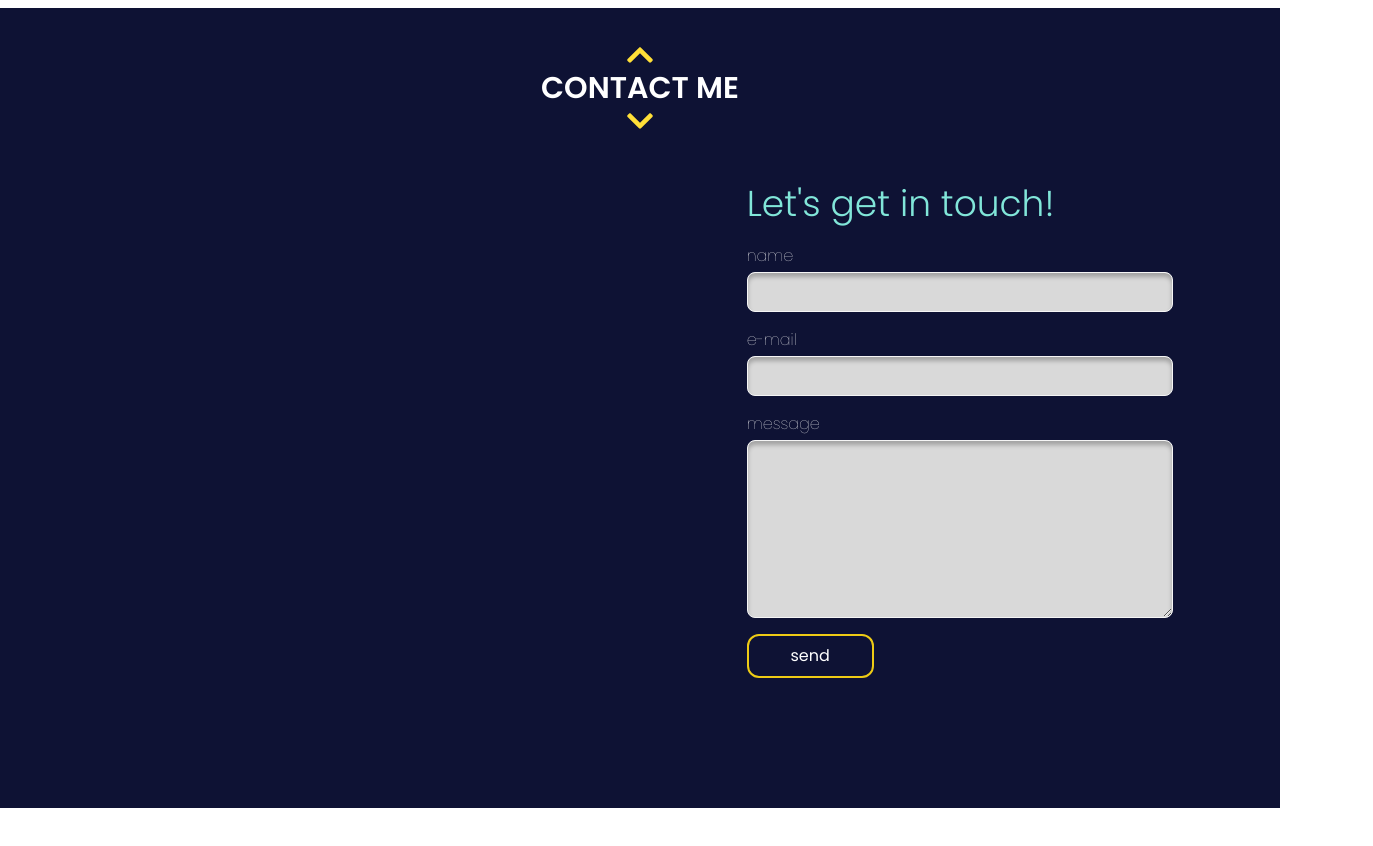
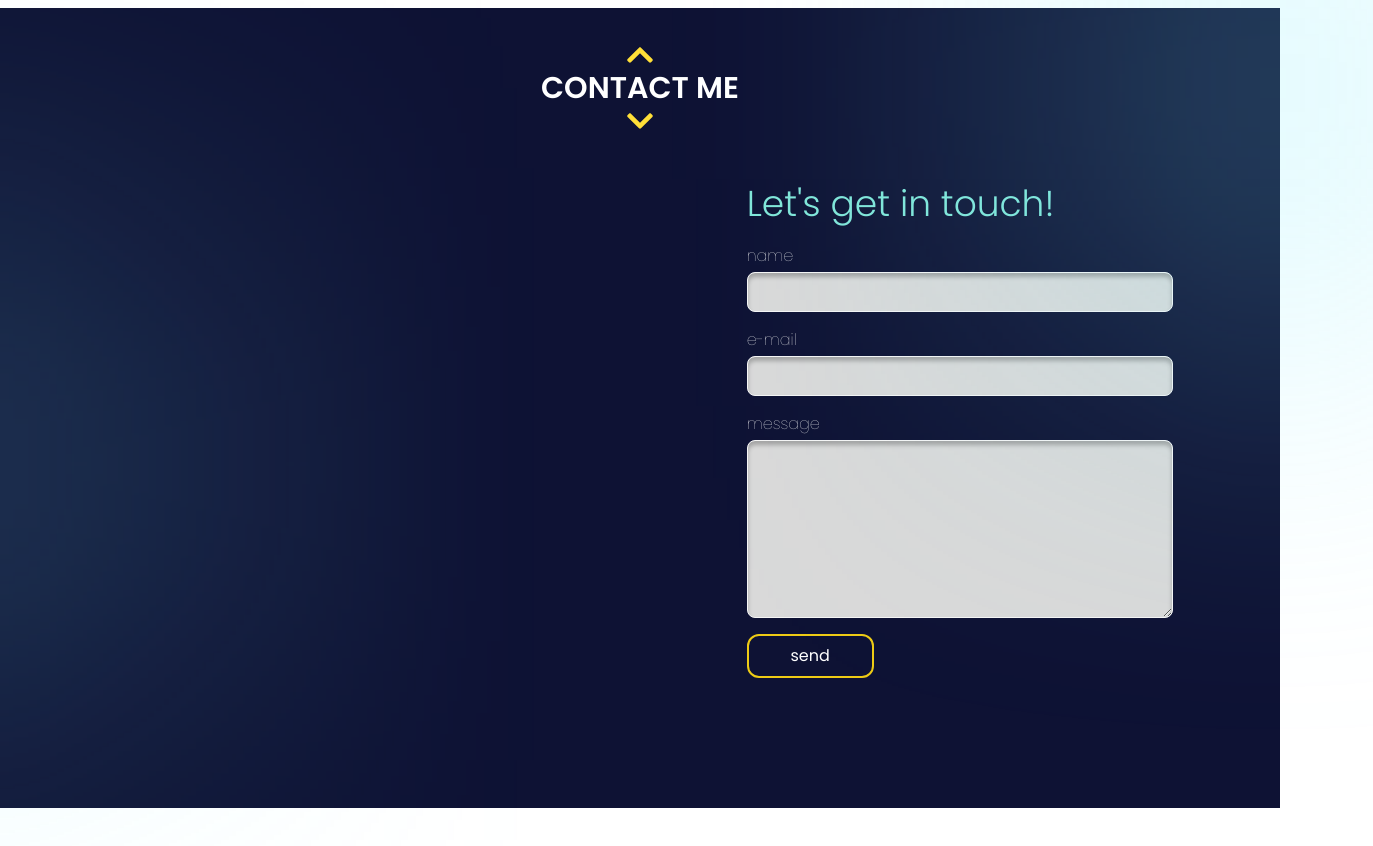
Before and after one commit to maciekpastuszak/mp-portfolio, a Next.js app: page /Contact in a window 1280 px wide. Shown: the whole page, 1373 px wide, since content can reach past the window. Built offline with nearby package versions, Linux system fonts and the light colour scheme.

Commit message:
minor adjustments

```diff
--- a/app/About/page.tsx
+++ b/app/About/page.tsx
@@ -1,3 +1,5 @@
+"use client"
+
 import React from 'react';
 import Strength from '../../components/Strength';
 import { strengthCards, techIcons } from '@/constants';
@@ -19,7 +21,7 @@ const About = ({ setSelectedPage }: Props) => {
     <section id="about" className="min-h-screen w-full py-8 bg-primary-dark gradient-aboutSection-top">
         <div className="relative inset-x-0 top-16 min-h-screen mx-auto w-5/6 flex items-start text-secondary-blue-300">
           <motion.div
-            variants={staggerContainer}
+            variants={staggerContainer()}
             initial="hidden"
             whileInView="show"
             viewport={{ once: false, amount: 0.25 }}
--- a/app/Contact/page.tsx
+++ b/app/Contact/page.tsx
@@ -50,7 +50,11 @@ const Contact = ({ setSelectedPage }: Props) => {
         <div className="flex justify-center mt-2 mb-4 pt-5">
             <Header title="Contact Me" />
         </div>
-      <div className="w-5/6 text-white flex flex-col mx-auto justify-end items-end">
+
+      <div className="relative w-5/6 text-white flex flex-col mx-auto justify-end items-end">
+
+        <div className="grad-contactSection-rt" />
+
        <form action="post" onSubmit={handleSubmit} className="w-5/6 sm:w-2/3 lg:w-2/5">
 
           <div className="my-5 flex">
@@ -92,6 +96,9 @@ const Contact = ({ setSelectedPage }: Props) => {
           </div>
           <button type="submit" disabled={loading} className="w-[127px] h-[44px] shrink-0 disabled:bg-gray-400 disabled:text-gray-100 rounded-xl border-2 border-accent-yellow-800 hover:bg-accent-yellow-800 hover:text-primary-dark-800">send</button>
        </form>
+
+       <div className="grad-contactSection-lb" />
+
       </div>
   </section>
   )
--- a/app/Hero/page.tsx
+++ b/app/Hero/page.tsx
@@ -87,7 +87,7 @@ const Hero = ({ setSelectedPage }: Props) => {
         </video>
       </div>
       <motion.div
-       variants={staggerContainer}
+       variants={staggerContainer()}
        initial="hidden"
        whileInView="show"
        viewport={{ once: false, amount: 0.25 }}
--- a/app/Portfolio/page.tsx
+++ b/app/Portfolio/page.tsx
@@ -37,7 +37,6 @@ const Portfolio = ({ setSelectedPage }: Props) => {
               />
           ))}
         </div>
-        <div className="grad-portfolioSection-le z-0" />
       </div>
     </section>
   )
--- a/app/globals.css
+++ b/app/globals.css
@@ -61,7 +61,7 @@
 
 .grad-aboutSection-rc {
   position: absolute;
-  width: 200px;
+  width: 100px;
   height: 338px;
   top: 50px;
   right: 0px;
@@ -106,3 +106,27 @@
   background: #7aebfb;
   filter: blur(190px);
 }
+
+.grad-contactSection-lb {
+  position: absolute;
+  width: 150px;
+  height: 300px;
+  top: 150px;
+  left: 0px;
+  margin-left: -200px;
+
+  background: #7aebfb;
+  filter: blur(190px);
+}
+
+.grad-contactSection-rt {
+  position: absolute;
+  width: 200px;
+  height: 338px;
+  top: -250px;
+  right: 0px;
+  margin-right: -200px;
+
+  background: #7aebfb;
+  filter: blur(190px);
+}
--- a/components/Footer.tsx
+++ b/components/Footer.tsx
@@ -6,7 +6,7 @@ let footerLinkStyle = "text-secondary-blue-800 hover:drop-shadow-md text-sm my-2
 
 const Footer = () => {
   return (
-<footer className="bg-primary-dark-800 py-8">
+<footer className="bg-primary-dark-800 py-8 z-0">
     <div className="mx-auto w-5/6 gap-16 md:flex">
         <div className="mt-1 basis-1/2 md:mt-0 flex flex-col md:flex-row md:justify-start justify-center items-center">
             <p className={`${footerLinkStyle}`}><a href="#">Home</a></p>
@@ -17,7 +17,7 @@ const Footer = () => {
             <p className={`${footerLinkStyle}`}><a href="#contact" target="_blank" rel="noopener noreferrer"><BsLinkedin size={22} /></a></p>
         </div>
         <div className="mt-8 basis-1/2 md:mt-0 flex md:justify-end justify-center whitespace-nowrap">
-            <p className="text-secondary-blue-800 text-sm my-5 mx-5">© Maciej Pastuszak - All rigths reserved</p>
+            <p className="text-secondary-blue-800 text-sm my-5 mx-5">&copy; Maciej Pastuszak - All rigths reserved</p>
         </div>
     </div>
 </footer>
```
